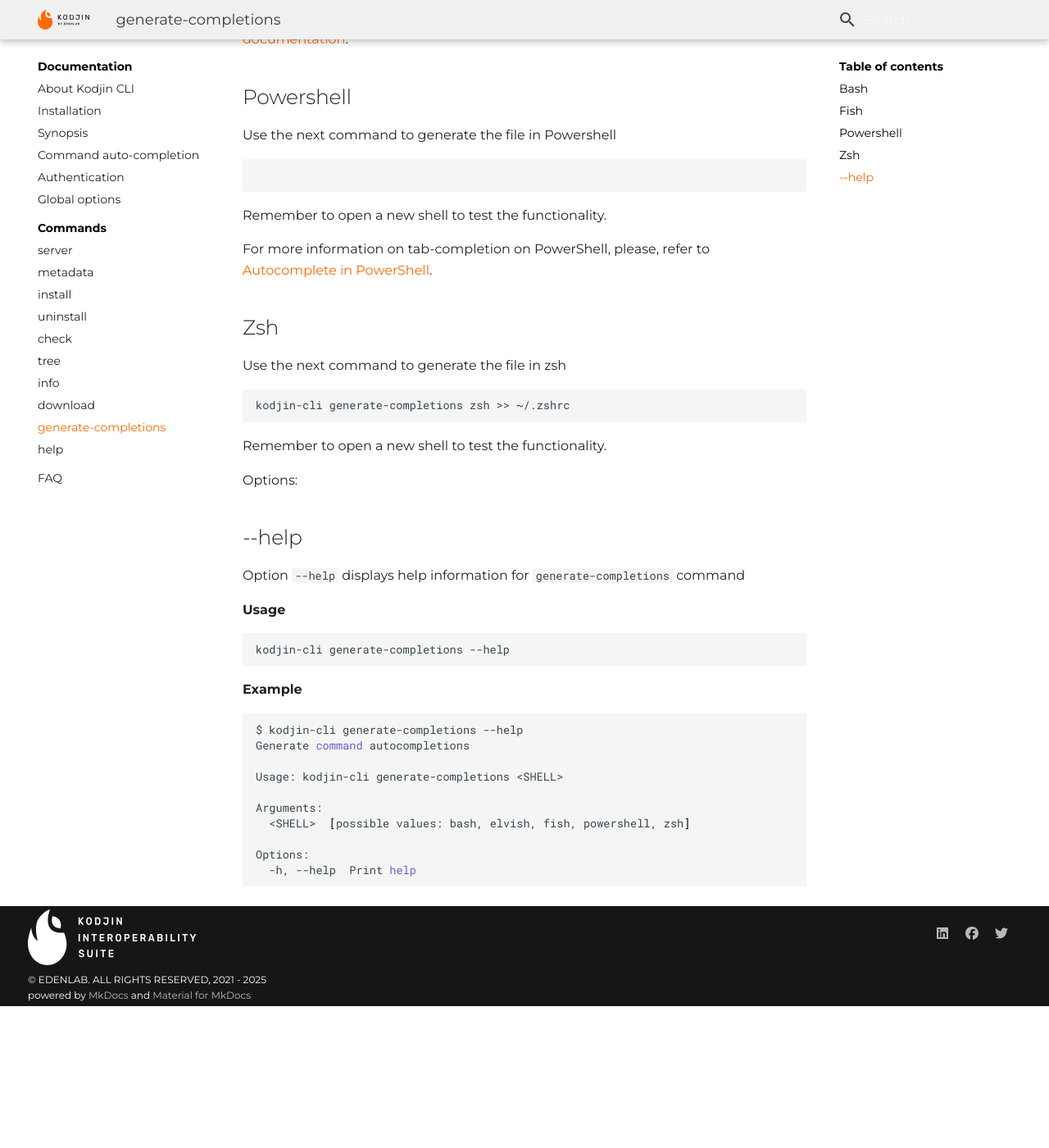
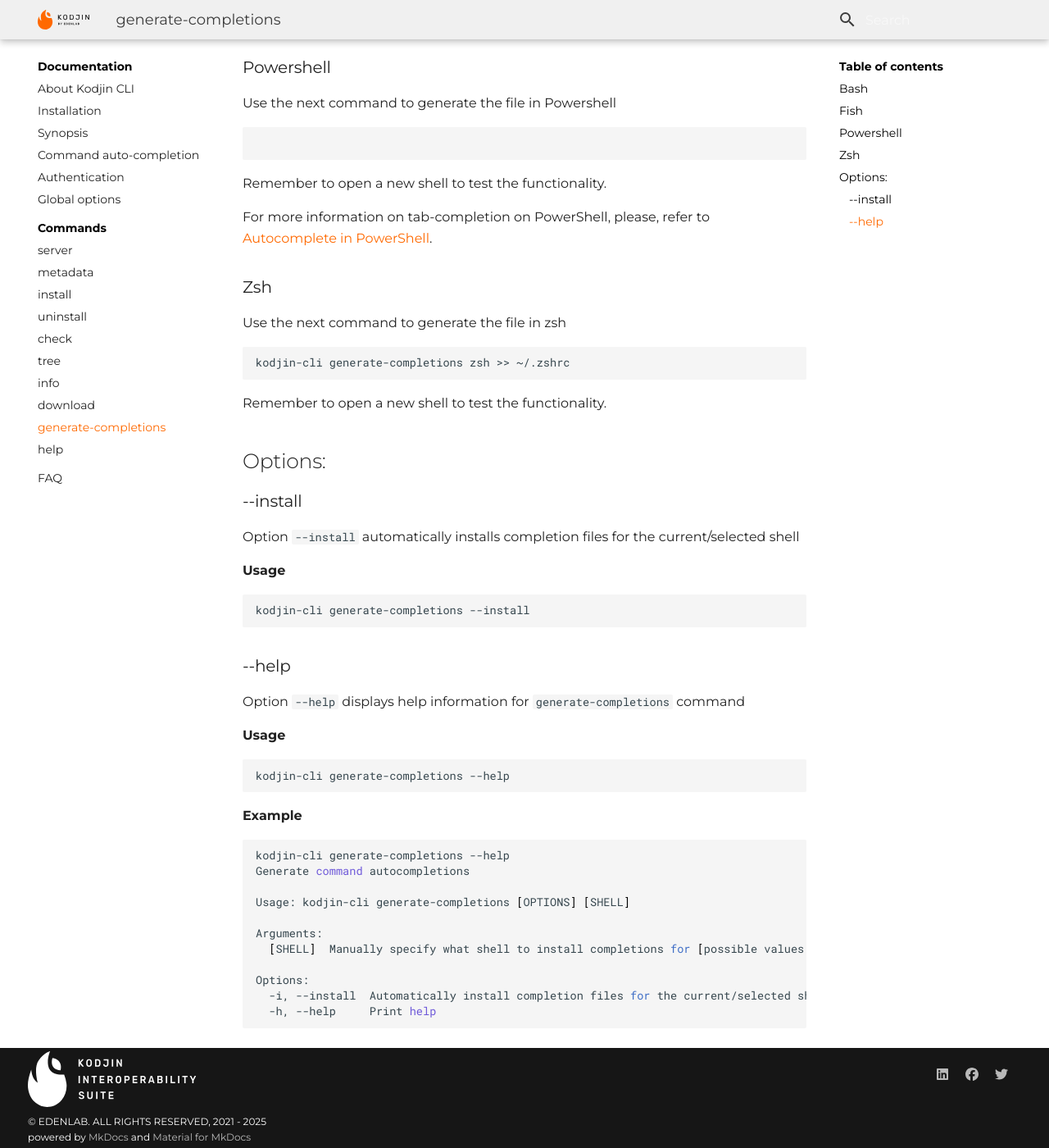
Before and after one commit to edenlabllc/kodjin.cli, an MkDocs documentation site: the page built from docs/command-generate-completions.md, in a window 1280 px wide and 1400 px high, scrolled down 1131 px. Shown: the whole window at 82% size. Built offline with MkDocs 1.6.1 and Material for MkDocs 9.7.7, drawn with Linux system fonts in a browser that asks for light colours; before the commit the page ends 2358 px from its top, so only the background shows below that.

Commit message:
feat: update documentation

````diff
--- a/docs/command-generate-completions.md
+++ b/docs/command-generate-completions.md
@@ -1,6 +1,6 @@
 # generate-completions
 
-Kodjin-cli supports auto-completion for basic commands. Currently `bash`, `elvish`, `fish`, `powershell` and `zsh` shells are supported. To make Auto-completion works, you have to generates the completion file.
+Kodjin-cli supports auto-completion for basic commands. Currently `bash`, `fish`, `powershell` and `zsh` shells are supported. To make Auto-completion works, you have to generates the completion file.
 
 How to use auto-completions is written in [Command auto-completion](./command-auto-completion.md)
 
@@ -15,14 +15,14 @@
 
 All examples are a full comands with the > redirect symbol. So, to generate the file, you have to copy and paste the command bellow into your shell.
 
-## Bash
+### Bash
 Use the next command to generate the file in bash
 ```shell
 kodjin-cli generate-completions bash | sudo tee /etc/bash_completion.d/kodjin-cli.sh
 ```
 Remember to open a new shell to test the functionality.
 
-## Fish
+### Fish
 Use the next command to generate the file in fish
 ```shell
 mkdir -p ~/.config/fish/completions/ && kodjin-cli generate-completions fish > ~/.config/fish/completions/kodjin-cli.fish
@@ -32,7 +32,7 @@
 
 For more information on where to write a completions in Fish, please, refer to [official documentation](https://fishshell.com/docs/current/completions.html#where-to-put-completions).
 
-## Powershell
+### Powershell
 Use the next command to generate the file in Powershell
 ```shell
 ```
@@ -41,7 +41,7 @@
 
 For more information on tab-completion on PowerShell, please, refer to [Autocomplete in PowerShell](https://techcommunity.microsoft.com/t5/itops-talk-blog/autocomplete-in-powershell/ba-p/2604524).
 
-## Zsh
+### Zsh
 Use the next command to generate the file in zsh
 
 ```shell
@@ -50,9 +50,18 @@
 
 Remember to open a new shell to test the functionality.
 
-Options:
+## Options:
 
-## --help
+### --install
+
+Option `--install` automatically installs completion files for the current/selected shell
+
+**Usage**
+```shell
+kodjin-cli generate-completions --install
+```
+
+### --help
 
 Option `--help` displays help information for `generate-completions` command
 
@@ -64,14 +73,15 @@
 **Example**
 
 ```shell
-$ kodjin-cli generate-completions --help
+kodjin-cli generate-completions --help
 Generate command autocompletions
 
-Usage: kodjin-cli generate-completions <SHELL>
+Usage: kodjin-cli generate-completions [OPTIONS] [SHELL]
 
 Arguments:
-  <SHELL>  [possible values: bash, elvish, fish, powershell, zsh]
+  [SHELL]  Manually specify what shell to install completions for [possible values: bash, elvish, fish, powershell, zsh]
 
 Options:
-  -h, --help  Print help
+  -i, --install  Automatically install completion files for the current/selected shell
+  -h, --help     Print help
 ```
````
Also changed, not shown: docs/installation.md (+8 -0 lines), docs/command-server.md (line endings or trailing spaces).
